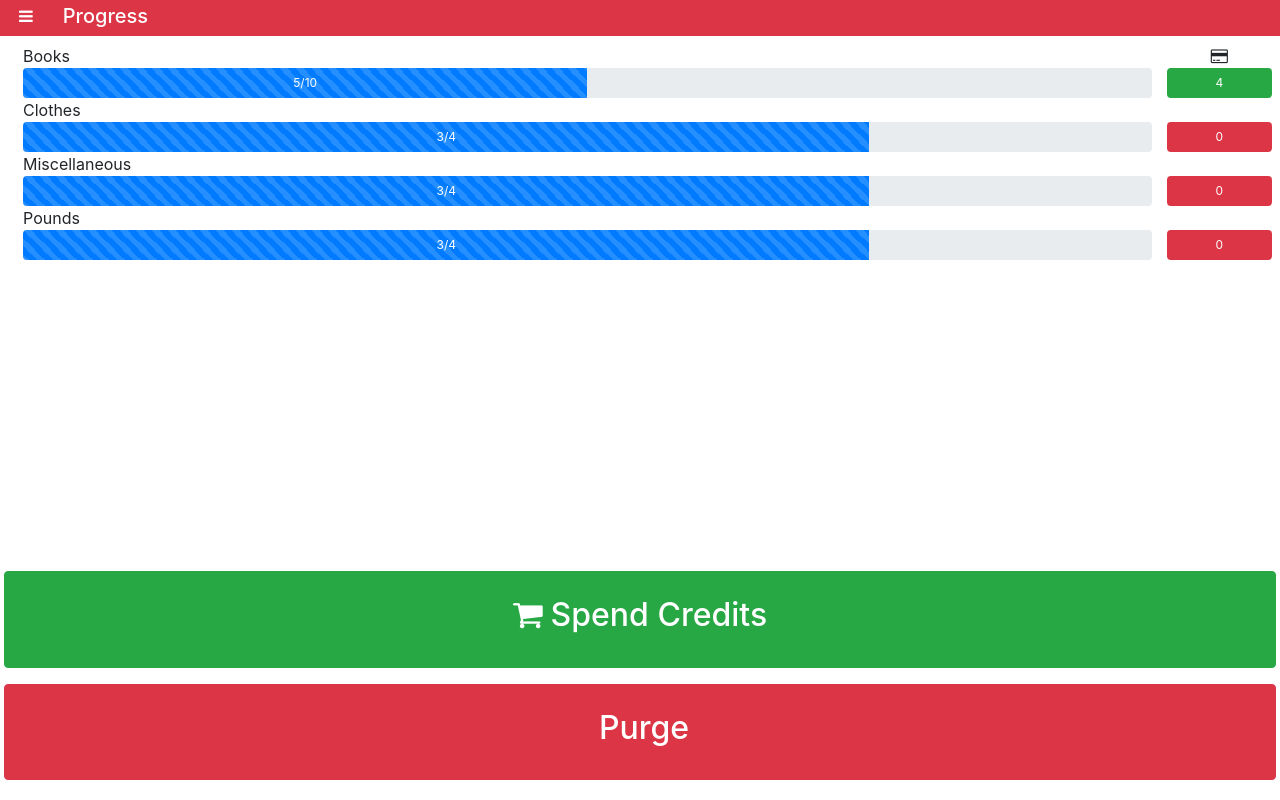
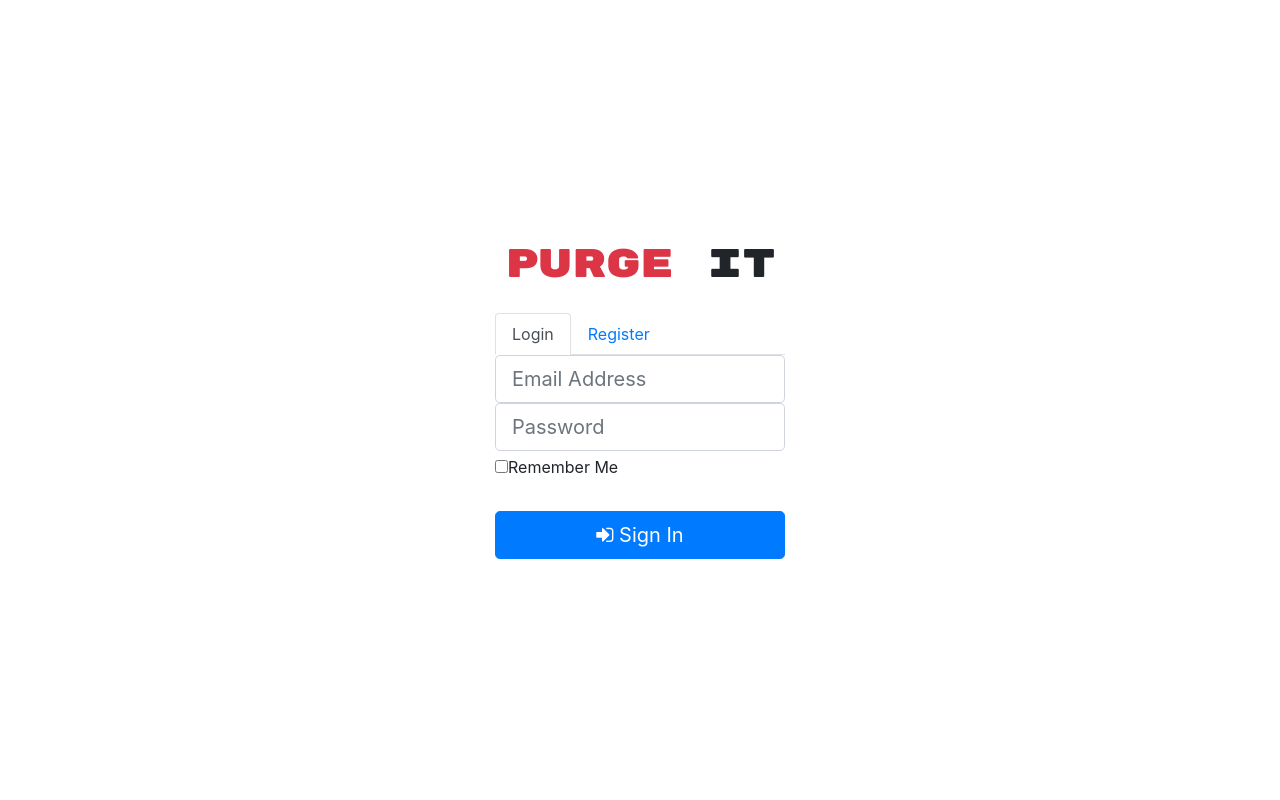
Before and after one commit to Jmathieu3289/The-Purge, an Angular app: page / in a window 1280 px wide. Built offline with nearby package versions, Linux system fonts and the light colour scheme.

Commit message:
Added login and register forms.

```diff
--- /dev/null
+++ b/src/app/account/login/login.component.html
@@ -0,0 +1,15 @@
+<form>
+    <div class="form-group mb-0">
+        <input type="email" class="form-control form-control-lg" placeholder="Email Address">
+    </div>
+    <div class="form-group mb-1">
+        <input type="password" class="form-control form-control-lg" placeholder="Password">
+    </div>
+    <div class="form-group mb-4">
+        <span class="switch">
+            <input type="checkbox" class="switch" id="remember-me-id">
+            <label for="remember-me-id">Remember Me</label>
+        </span>
+    </div>
+    <button type="button" class="btn btn-lg btn-primary btn-block" (click)="submit($event)"><i class="fa fa-sign-in" aria-hidden="true"></i> Sign In</button>
+</form>
--- /dev/null
+++ b/src/app/account/login/login.component.ts
@@ -0,0 +1,18 @@
+import { Component, OnInit } from '@angular/core';
+
+@Component({
+    selector: 'app-login',
+    templateUrl: './login.component.html',
+    styleUrls: ['./login.component.css']
+})
+export class LoginComponent implements OnInit {
+
+    constructor() { }
+
+    ngOnInit() {
+    }
+
+    public login(): void {
+    }
+
+}
--- /dev/null
+++ b/src/app/account/register/register.component.html
@@ -0,0 +1,10 @@
+<form>
+    <div class="form-group mb-0">
+        <input type="email" class="form-control form-control-lg" placeholder="Email Address">
+    </div>
+    <div class="form-group mb-1">
+        <input type="password" class="form-control form-control-lg" placeholder="Password">
+    </div>
+    <button type="button" class="btn btn-lg btn-primary btn-block mt-4" (click)="register($event)">
+        <i class="fa fa-lock" aria-hidden="true"></i> Create Account</button>
+</form>
--- /dev/null
+++ b/src/app/account/register/register.component.ts
@@ -0,0 +1,18 @@
+import { Component, OnInit } from '@angular/core';
+
+@Component({
+    selector: 'app-register',
+    templateUrl: './register.component.html',
+    styleUrls: ['./register.component.css']
+})
+export class RegisterComponent implements OnInit {
+
+    constructor() { }
+
+    ngOnInit() {
+    }
+
+    public register(): void {
+    }
+
+}
--- a/src/app/app.component.html
+++ b/src/app/app.component.html
@@ -1,33 +1,33 @@
-<div class="container-fluid full-height" id="login" hidden>
+<div class="container-fluid full-height" id="login">
     <div class="d-flex h-100 flex-column justify-content-center">
         <div class="row mb-4 justify-content-center">
             <h1 class="mb-0"><span class="text-danger">Purge</span> It</h1>
         </div>
-        <!--<div class="row mb-4 justify-content-center">
-            <h3 class="text-muted">Because it has to go.</h3>
-        </div>-->
         <div class="row justify-content-center">
-            <div class="col-lg-3 col-sm-12 justify-content-left">
-                <form>
-                        <div class="form-group mb-0">
-                            <input type="email" class="form-control form-control-lg" placeholder="Email Address">
-                        </div>
-                        <div class="form-group mb-1">
-                            <input type="password" class="form-control form-control-lg" placeholder="Password">
-                        </div>
-                        <div class="form-check mb-4">
-                            <label class="form-check-label">
-                                <input type="checkbox" class="form-check-input" value="remember me">
-                                Remember Me
-                            </label>
-                        </div>
-                        <button type="submit" class="btn btn-lg btn-primary btn-block">Log in</button>
-                </form>
+            <div class="col-lg-3 col-sm-12">
+                <ul class="nav nav-tabs" role="tablist" id="loginTab">
+                    <li class="nav-item">
+                        <a class="nav-link active" id="login-tab" data-toggle="tab" href="#login-form" role="tab" aria-controls="login" aria-selected="true">Login</a>
+                    </li>
+                    <li class="nav-item">
+                        <a class="nav-link" id="register-tab" data-toggle="tab" href="#register-form" role="tab" aria-controls="register" aria-selected="false">Register</a>
+                    </li>
+                </ul>
+            </div>
+        </div>
+        <div class="row justify-content-center">
+            <div class="tab-content col-lg-3 col-sm-12" id="loginTabContent">
+                <div class="tab-pane fade show active" id="login-form" role="tabpanel" aria-labelledby="login-tab">
+                    <app-login></app-login>
+                </div>
+                <div class="tab-pane fade" id="register-form" role="tabpanel" aria-labelledby="register-tab">
+                    <app-register></app-register>
+                </div>
             </div>
         </div>
     </div>
 </div>
-<div class="container-fluid full-height p-0 pb-2" id="mainContent">
+<div class="container-fluid full-height p-0 pb-2" id="mainContent" hidden>
     <div class="d-flex h-100 flex-column">
         <div class="row text-white bg-danger p-1 m-0">
             <div class="col-auto">
--- a/src/app/app.module.ts
+++ b/src/app/app.module.ts
@@ -2,10 +2,14 @@ import { BrowserModule } from '@angular/platform-browser';
 import { NgModule } from '@angular/core';
 
 import { AppComponent } from './app.component';
+import { LoginComponent } from './account/login/login.component';
+import { RegisterComponent } from './account/register/register.component';
 
 @NgModule({
   declarations: [
-    AppComponent
+    AppComponent,
+    LoginComponent,
+    RegisterComponent
   ],
   imports: [
     BrowserModule
--- a/src/index.html
+++ b/src/index.html
@@ -14,5 +14,11 @@
 </head>
 <body>
     <app-root></app-root>
+    <script src="https://code.jquery.com/jquery-3.2.1.slim.min.js" integrity="sha384-KJ3o2DKtIkvYIK3UENzmM7KCkRr/rE9/Qpg6aAZGJwFDMVNA/GpGFF93hXpG5KkN"
+    crossorigin="anonymous"></script>
+    <script src="https://cdnjs.cloudflare.com/ajax/libs/popper.js/1.12.3/umd/popper.min.js" integrity="sha384-vFJXuSJphROIrBnz7yo7oB41mKfc8JzQZiCq4NCceLEaO4IHwicKwpJf9c9IpFgh"
+    crossorigin="anonymous"></script>
+    <script src="https://maxcdn.bootstrapcdn.com/bootstrap/4.0.0-beta.2/js/bootstrap.min.js" integrity="sha384-alpBpkh1PFOepccYVYDB4do5UnbKysX5WZXm3XxPqe5iKTfUKjNkCk9SaVuEZflJ"
+    crossorigin="anonymous"></script>
 </body>
 </html>
```
Also changed, not shown: src/app/account/login/login.component.css (added), src/app/account/register/register.component.css (added), 2 other files (tests, documents, lock files or other folders). Lines whose indentation alone changed are shown as unchanged.
